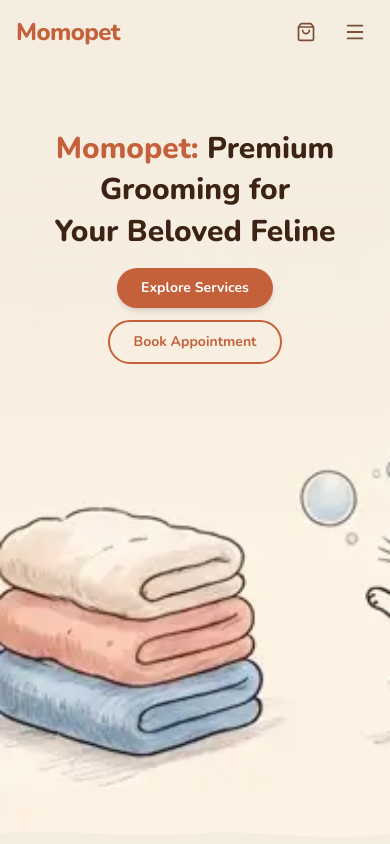
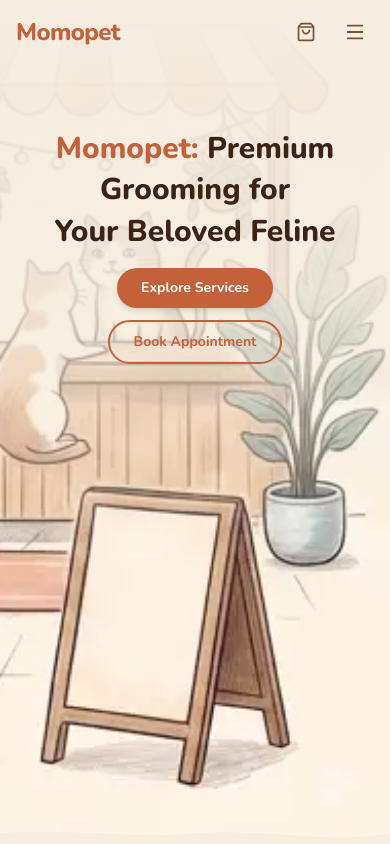
Before and after one commit to Edward-0528/momopet, a React (Vite) app: page / in a window 390 px wide. Shown: the top 844 px of the page. Built offline with nearby package versions, Linux system fonts and the light colour scheme.

Commit message:
fix: hero mobile image anchored to right

```diff
--- a/src/components/sections/Hero.jsx
+++ b/src/components/sections/Hero.jsx
@@ -20,7 +20,7 @@ export default function Hero() {
           src={heroImg}
           alt="A cat relaxing at Momopet grooming spa"
           className="absolute inset-0 w-full h-full object-cover"
-          style={{ objectPosition: 'left 15%' }}
+          style={{ objectPosition: 'right 15%' }}
           loading="eager"
           fetchPriority="high"
         />
```
